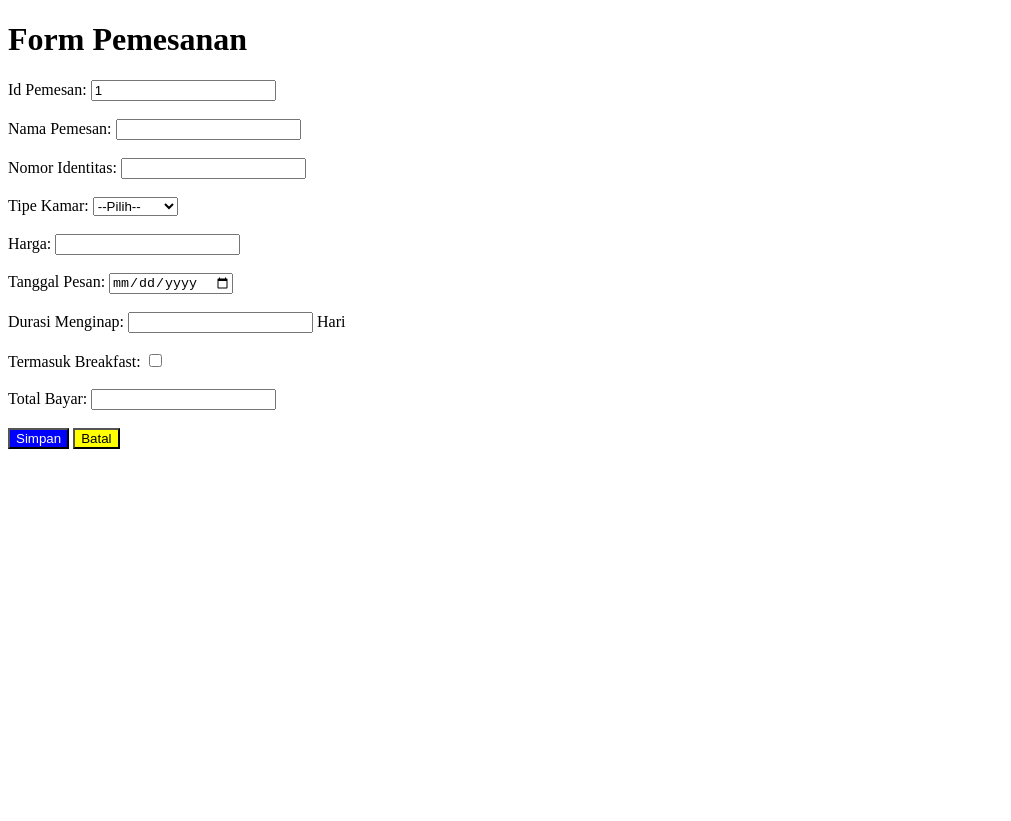
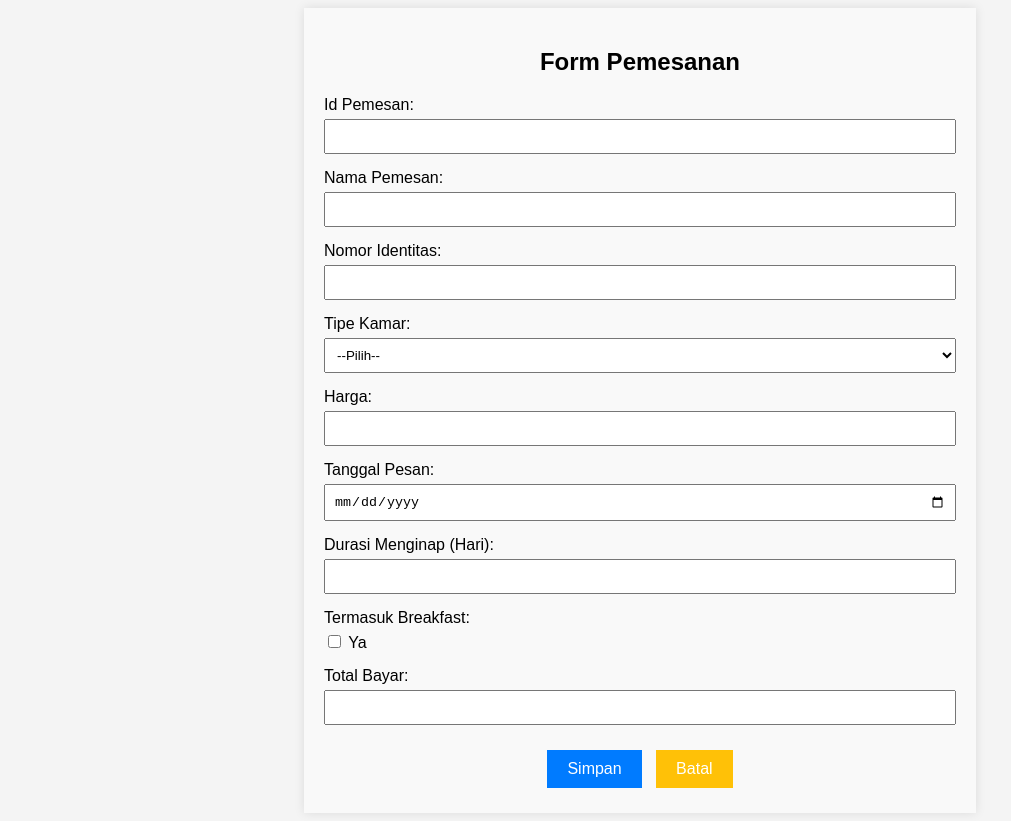
Before and after one commit to MuhammadRizalNurfirdaus/Pemrograman-Web-1, a plain HTML site: page Modul2/Tugas1-M2.html in a window 1280 px wide. Shown: the whole page, without its empty margins (0-1011 px from the left). Before the commit the page ends 800 px from the top, so only its background shows below. Drawn offline with Linux system fonts and the light colour scheme.

Commit message:
Refactor HTML form structure and styling

```diff
--- a/Modul2/Tugas1-M2.html
+++ b/Modul2/Tugas1-M2.html
@@ -1,66 +1,109 @@
 <!DOCTYPE html>
 <html lang="id">
 <head>
-    <meta charset="UTF-8" />
-    <meta name="viewport" content="width=device-width, initial-scale=1.0" />
+    <meta charset="UTF-8">
+    <meta name="viewport" content="width=device-width, initial-scale=1.0">
     <title>Form Pemesanan</title>
+    <style>
+        body {
+            font-family: Arial, sans-serif;
+            background-color: #f4f4f4;
+        }
+        .form-container {
+            width: 50%;
+            margin: auto;
+            padding: 20px;
+            background-color: #f9f9f9;
+            box-shadow: 0 0 10px rgba(0, 0, 0, 0.1);
+        }
+        .form-container h2 {
+            text-align: center;
+        }
+        .form-group {
+            margin-bottom: 15px;
+        }
+        label {
+            display: block;
+            margin-bottom: 5px;
+        }
+        input[type="text"], input[type="number"], select, input[type="date"] {
+            width: 100%;
+            padding: 8px;
+            box-sizing: border-box;
+        }
+        .form-buttons {
+            text-align: center;
+            margin-top: 20px;
+        }
+        .form-buttons button {
+            padding: 10px 20px;
+            margin: 5px;
+            font-size: 16px;
+            border: none;
+            cursor: pointer;
+        }
+        .form-buttons .btn-save {
+            background-color: #007bff;
+            color: #fff;
+        }
+        .form-buttons .btn-cancel {
+            background-color: #ffc107;
+            color: #fff;
+        }
+    </style>
 </head>
 <body>
-    <h1>Form Pemesanan</h1>
+
+<div class="form-container">
+    <h2>Form Pemesanan</h2>
     <form>
-      <label for="id_pemesanan">Id Pemesan:</label>
-      <input
-        type="text"
-        id="id_pemesanan"
-        name="id_pemesanan"
-        value="1"
-        readonly
-      /><br /><br />
-
-      <label for="nama_pemesan">Nama Pemesan:</label>
-      <input type="text" id="nama_pemesan" name="nama_pemesan" /><br /><br />
-
-      <label for="nomor_identitas">Nomor Identitas:</label>
-      <input
-        type="text"
-        id="nomor_identitas"
-        name="nomor_identitas"
-      /><br /><br />
-
-      <label for="tipe_kamar">Tipe Kamar:</label>
-      <select id="tipe_kamar" name="tipe_kamar">
+        <div class="form-group">
+            <label for="idPemesanan">Id Pemesan:</label>
+            <input type="number" id="idPemesanan" name="idPemesanan" required>
+        </div>
+        <div class="form-group">
+            <label for="namaPemesan">Nama Pemesan:</label>
+            <input type="text" id="namaPemesan" name="namaPemesan" required>
+        </div>
+        <div class="form-group">
+            <label for="nomorIdentitas">Nomor Identitas:</label>
+            <input type="text" id="nomorIdentitas" name="nomorIdentitas" required>
+        </div>
+        <div class="form-group">
+            <label for="tipeKamar">Tipe Kamar:</label>
+            <select id="tipeKamar" name="tipeKamar" required>
                 <option value="">--Pilih--</option>
                 <option value="standar">STANDAR</option>
                 <option value="deluxe">DELUXE</option>
-        <option value="family">FAMILY</option></select
-      ><br /><br />
+                <option value="family">FAMILY</option>
+            </select>
+        </div>
+        <div class="form-group">
+            <label for="harga">Harga:</label>
+            <input type="text" id="harga" name="harga" required>
+        </div>
+        <div class="form-group">
+            <label for="tanggalPesan">Tanggal Pesan:</label>
+            <input type="date" id="tanggalPesan" name="tanggalPesan" required>
+        </div>
+        <div class="form-group">
+            <label for="durasiMenginap">Durasi Menginap (Hari):</label>
+            <input type="number" id="durasiMenginap" name="durasiMenginap" required>
+        </div>
+        <div class="form-group">
+            <label>Termasuk Breakfast:</label>
+            <input type="checkbox" id="breakfast" name="breakfast"> Ya
+        </div>
+        <div class="form-group">
+            <label for="totalBayar">Total Bayar:</label>
+            <input type="text" id="totalBayar" name="totalBayar" readonly>
+        </div>
+        <div class="form-buttons">
+            <button type="submit" class="btn-save">Simpan</button>
+            <button type="reset" class="btn-cancel">Batal</button>
+        </div>
+    </form>
+</div>
 
-      <label for="harga">Harga:</label>
-      <input type="text" id="harga" name="harga" /><br /><br />
-
-      <label for="tanggal_pesan">Tanggal Pesan:</label>
-      <input type="date" id="tanggal_pesan" name="tanggal_pesan" /><br /><br />
-
-      <label for="durasi">Durasi Menginap:</label>
-      <input type="number" id="durasi" name="durasi" min="1" /> Hari<br /><br />
-
-      <label for="breakfast">Termasuk Breakfast:</label>
-      <input type="checkbox" id="breakfast" name="breakfast" /><br /><br />
-
-      <label for="total_bayar">Total Bayar:</label>
-      <input
-        type="text"
-        id="total_bayar"
-        name="total_bayar"
-        readonly
-      /><br /><br />
-
-      <button type="submit" style="background-color: blue; color: white">
-        Simpan
-      </button>
-      <button type="reset" style="background-color: yellow; color: black">
-        Batal
-      </button>
-    </form>
 </body>
 </html>
```
Lines whose indentation alone changed are shown as unchanged.
